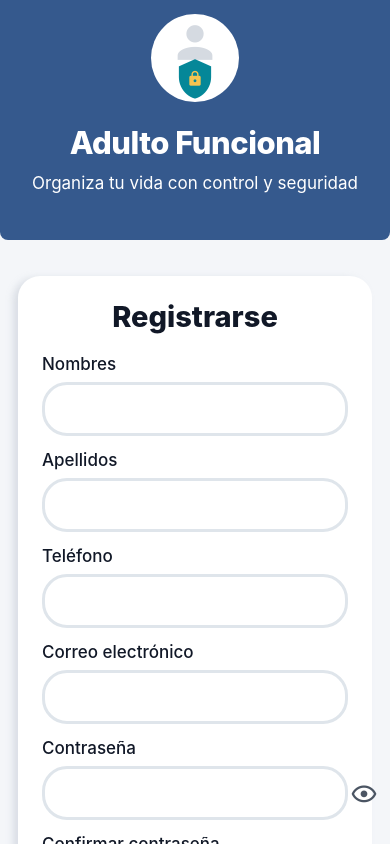
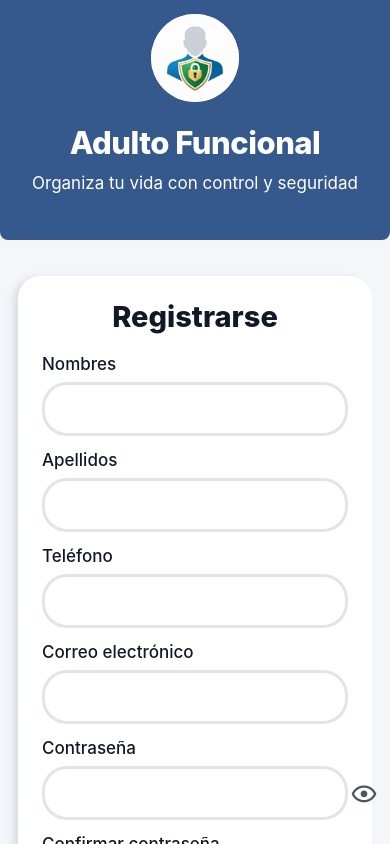
Before and after one commit to Sudo-CrocPenguin/Adulto-Funcional, a React Native app in the folder front end/movil/: screen / in a window 390 px wide. Built offline with nearby package versions, Linux system fonts and the light colour scheme; no server answers.

Commit message:
feat: muestra el logo oficial en la autenticacion

```diff
--- a/front end/movil/src/modules/auth/presentation/components/BrandHero.js
+++ b/front end/movil/src/modules/auth/presentation/components/BrandHero.js
@@ -1,5 +1,4 @@
-import { MaterialCommunityIcons } from '@expo/vector-icons';
-import { StyleSheet, Text, View } from 'react-native';
+import { Image, StyleSheet, Text, View } from 'react-native';
 import { SafeAreaView } from 'react-native-safe-area-context';
 
 import { colors } from '../../../../shared/theme/tokens';
@@ -8,31 +7,12 @@ export function BrandHero() {
   return (
     <SafeAreaView edges={['top']} style={styles.hero}>
       <View style={styles.content}>
-        <View
+        <Image
           accessibilityLabel="Logotipo de Adulto Funcional"
           accessibilityRole="image"
+          source={require('../../../../../assets/icon.png')}
           style={styles.logo}
-        >
-          <MaterialCommunityIcons
-            color={colors.avatar}
-            name="account"
-            size={52}
-            style={styles.avatar}
-          />
-          <View style={styles.shieldContainer}>
-            <MaterialCommunityIcons
-              color={colors.shield}
-              name="shield"
-              size={43}
-            />
-            <MaterialCommunityIcons
-              color={colors.lock}
-              name="lock"
-              size={17}
-              style={styles.lock}
-            />
-          </View>
-        </View>
+        />
 
         <Text style={styles.title}>Adulto Funcional</Text>
         <Text style={styles.subtitle}>
@@ -56,27 +36,11 @@ const styles = StyleSheet.create({
     paddingTop: 14,
   },
   logo: {
-    alignItems: 'center',
     backgroundColor: colors.surface,
     borderRadius: 44,
     height: 88,
-    justifyContent: 'flex-start',
-    overflow: 'hidden',
-    position: 'relative',
+    resizeMode: 'contain',
     width: 88,
-  },
-  avatar: {
-    marginTop: 2,
-  },
-  shieldContainer: {
-    alignItems: 'center',
-    bottom: 2,
-    height: 43,
-    justifyContent: 'center',
-    position: 'absolute',
-  },
-  lock: {
-    position: 'absolute',
   },
   title: {
     color: colors.surface,
```
Also changed, not shown: 1 other file (tests, documents, lock files or other folders).
